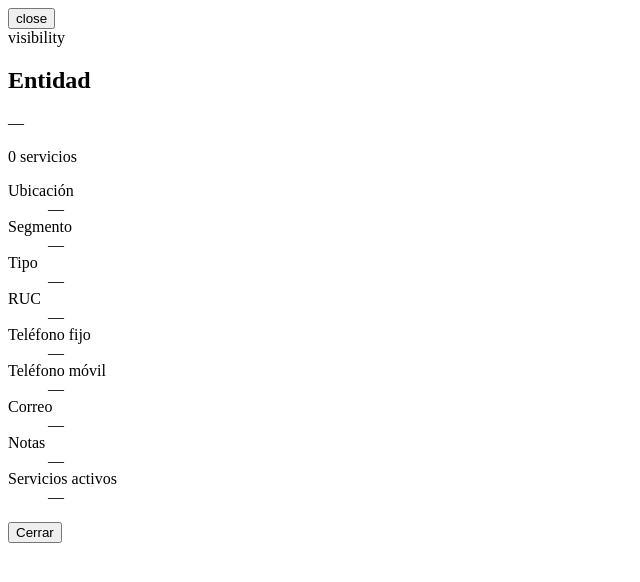
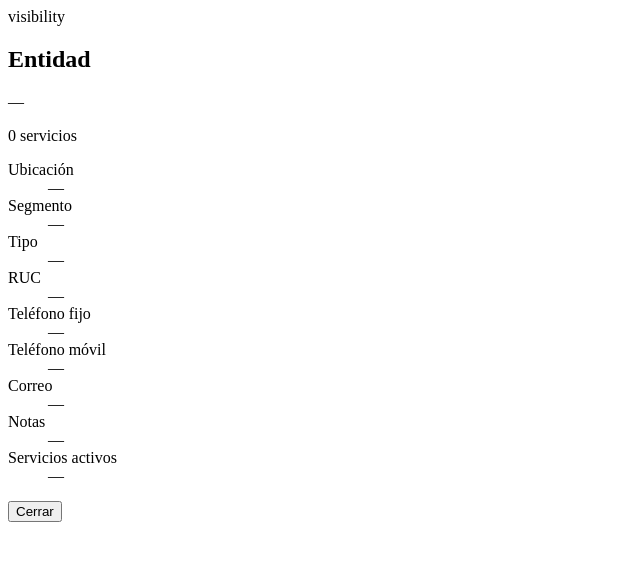
Before and after one commit to Dennis-Andrade/HelpDesk, a PHP site: page /_detalle_modal.php in a window 1280 px wide. Shown: the top 582 px of the page, without its empty margins (0-640 px from the left). Run offline with PHP 8.4, Linux system fonts and the light colour scheme; some libraries are stand-ins or nearby versions.

Commit message:
Update _detalle_modal.php

```diff
--- a/app/Views/comercial/entidades/_detalle_modal.php
+++ b/app/Views/comercial/entidades/_detalle_modal.php
@@ -12,9 +12,6 @@
        aria-describedby="ent-card-modal-subtitle ent-card-modal-error"
        tabindex="-1">
     <div tabindex="0" data-modal-sentinel="start"></div>
-    <button type="button" class="ent-modal__close" aria-label="Cerrar" data-close-modal>
-      <span class="material-symbols-outlined" aria-hidden="true">close</span>
-    </button>
     <div class="ent-modal__header ent-card-head">
       <div class="ent-card-icon" aria-hidden="true">
         <span class="material-symbols-outlined" aria-hidden="true">visibility</span>
@@ -38,8 +35,6 @@
         <div><dt>Notas</dt><dd id="ent-md-notas">—</dd></div>
         <div><dt>Servicios activos</dt><dd id="ent-md-servicios">—</dd></div>
       </dl>
-    </div>
-    <div class="ent-modal__footer">
       <button type="button" class="btn btn-outline" data-close-modal data-modal-initial-focus>Cerrar</button>
     </div>
     <div tabindex="0" data-modal-sentinel="end"></div>
```
